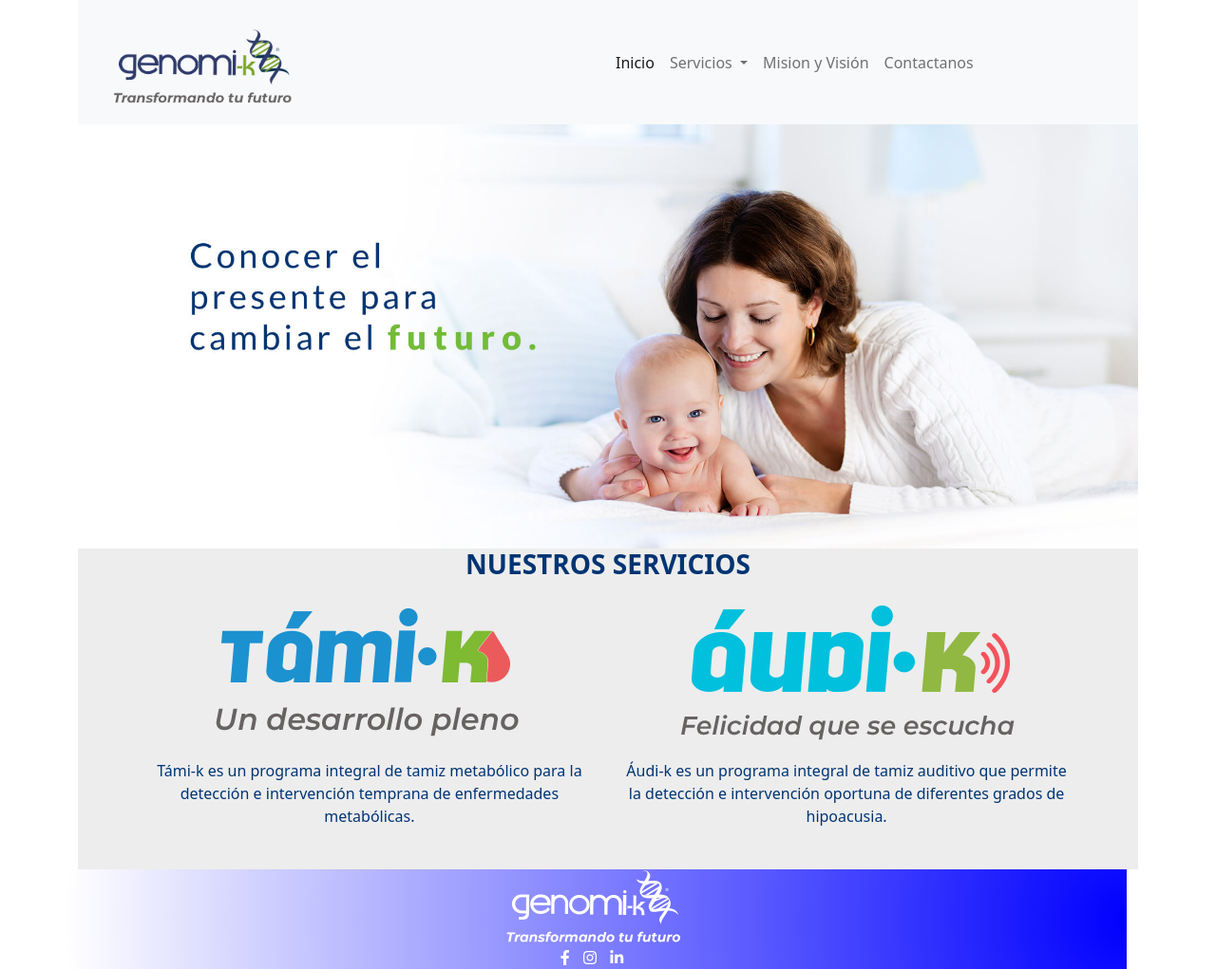
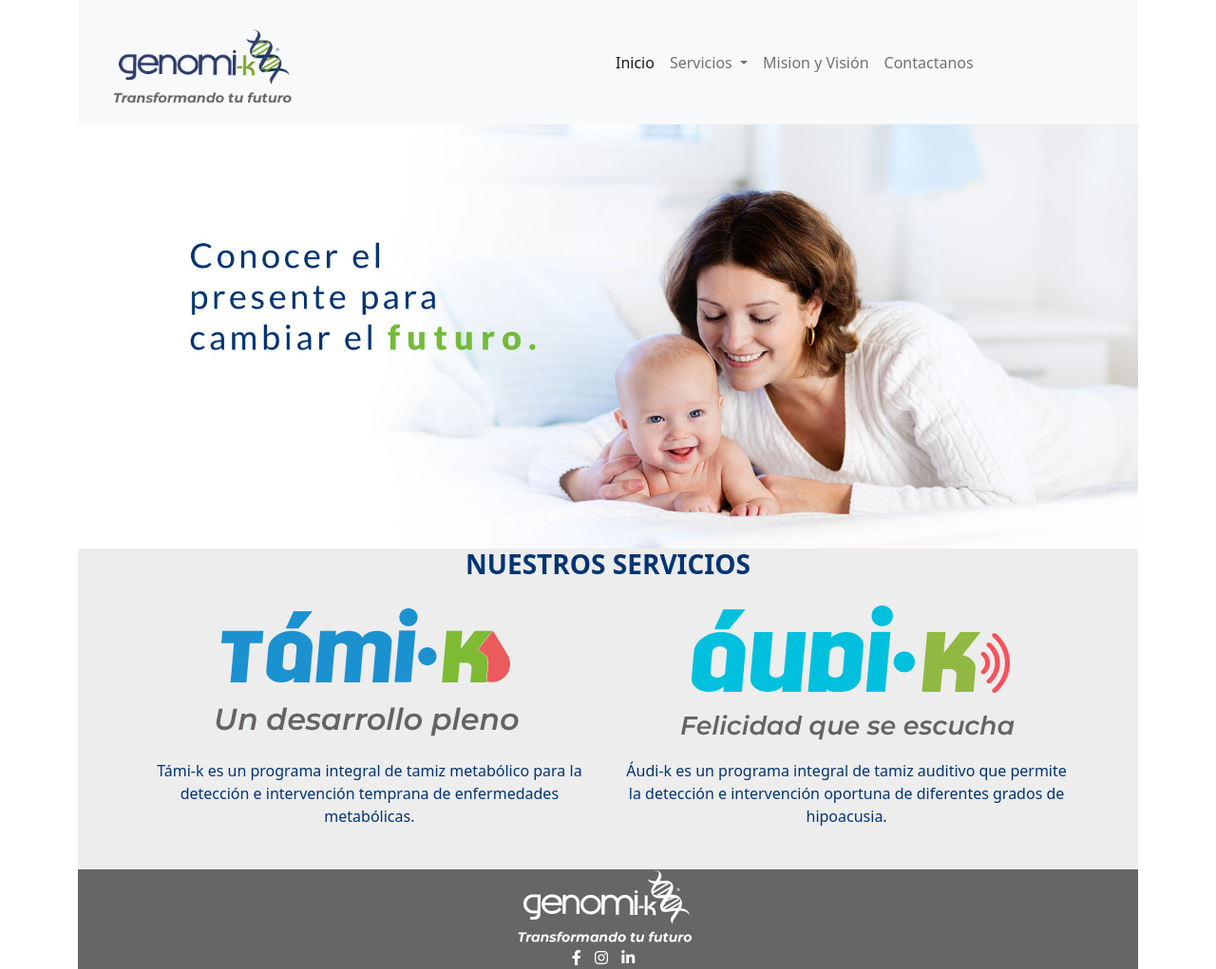
Before and after one commit to smeraz1990/IdeaMerazSari-ana, a website: page index.html in a window 1280 px wide. Shown: the whole page at 95% size. Drawn offline with nearby package versions, Linux system fonts and the light colour scheme.

Commit message:
Cambios proyecto final entrega

```diff
--- a/index.html
+++ b/index.html
@@ -74,7 +74,7 @@
             </section>
 
         </main>
-        <div class="row secFooter text-center">
+        <div class="secFooter text-center">
             <div class="col-sm-12">
                 <img src="Images/logo_footer_genomi-k.png" id="imgLogoGK" alt="Genomik tamiz">
             </div>
--- a/scss/_footer.scss
+++ b/scss/_footer.scss
@@ -1,6 +1,6 @@
 .secFooter {
     width: 100%;
-    background: radial-gradient(circle at 100%, blue,transparent);
+    background-color: #666;
     .footerSocial {
         color: white;
         text-align: -webkit-center;
```
Also changed, not shown: page/contactanos.html (+1 -1 lines), page/misionyvision.html (+1 -1 lines), page/servicioak.html (+1 -1 lines), page/serviciotk.html (+1 -1 lines), css/style.css.
